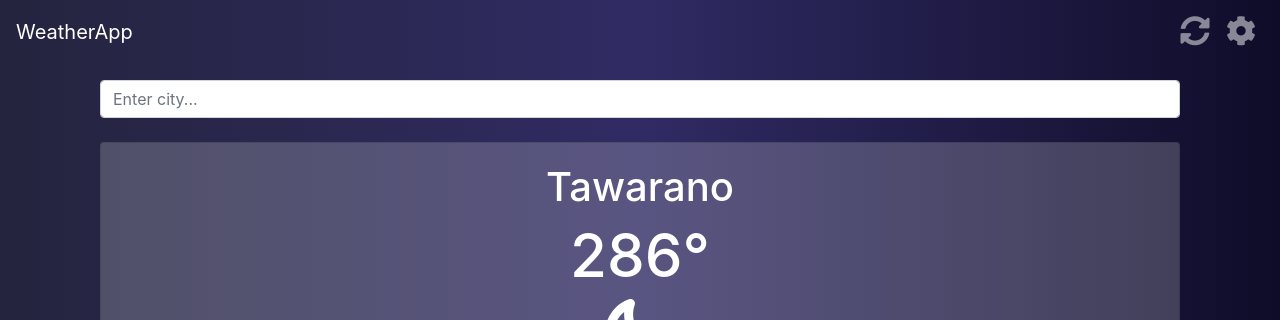
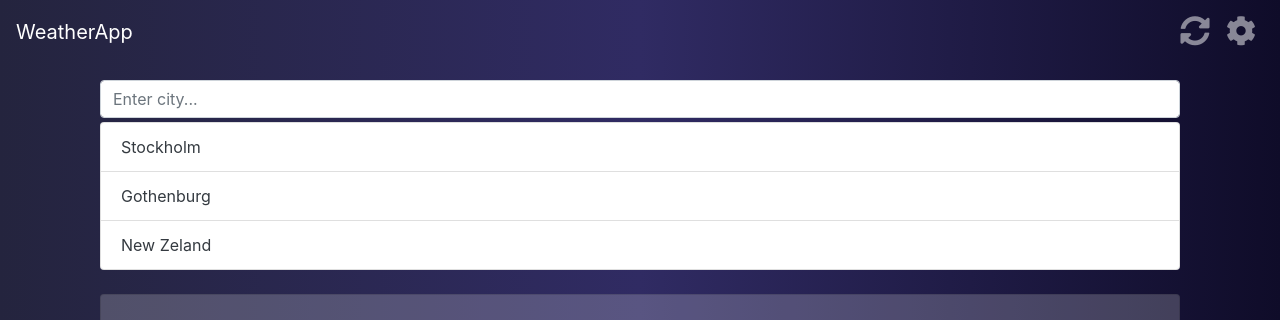
Before and after one commit to rasfa98/weather-app, a React (Create React App) app: page / in a window 1280 px wide. Shown: the top 320 px of the page. Built offline with nearby package versions, Linux system fonts and the light colour scheme; no server answers.

Commit message:
Started working on the city autocomplete

```diff
--- a/src/components/layout/SearchBar.js
+++ b/src/components/layout/SearchBar.js
@@ -1,14 +1,64 @@
 import React, { Component } from 'react';
+import jsonp from 'jsonp';
+import uuid from 'uuid';
 
 class SearchBar extends Component {
+  state = {
+    query: '',
+    results: ['Stockholm', 'Gothenburg', 'New Zeland']
+  };
+
+  onClick = e => {
+    this.setState({ query: e.target.getAttribute('data-city') });
+  };
+
+  onChange = e => {
+    const searchBar = e.target;
+
+    jsonp(
+      `http://gd.geobytes.com/AutoCompleteCity?q=${e.target.value}`,
+      null,
+      (err, data) => {
+        if (err) {
+          console.log(err.message);
+        } else {
+          if (data[0] !== '%s') {
+            this.setState({ results: data });
+          }
+        }
+      }
+    );
+
+    this.setState({ query: searchBar.value });
+  };
+
   render() {
     return (
-      <div className="input-group mb-4">
-        <input
-          type="text"
-          className="form-control"
-          placeholder="Enter city..."
-        />
+      <div className="mb-4">
+        <div className="input-group">
+          <input
+            type="text"
+            className="form-control"
+            placeholder="Enter city..."
+            onChange={this.onChange}
+            value={this.state.query}
+          />
+        </div>
+
+        <ul className="list-group mt-1">
+          {this.state.results.map(x => (
+            <li key={uuid()} className="list-group-item">
+              <a
+                data-city={x}
+                onClick={this.onClick}
+                className="text-dark"
+                href="#!"
+              >
+                {x}
+              </a>
+            </li>
+          ))}
+        </ul>
       </div>
     );
   }
```
